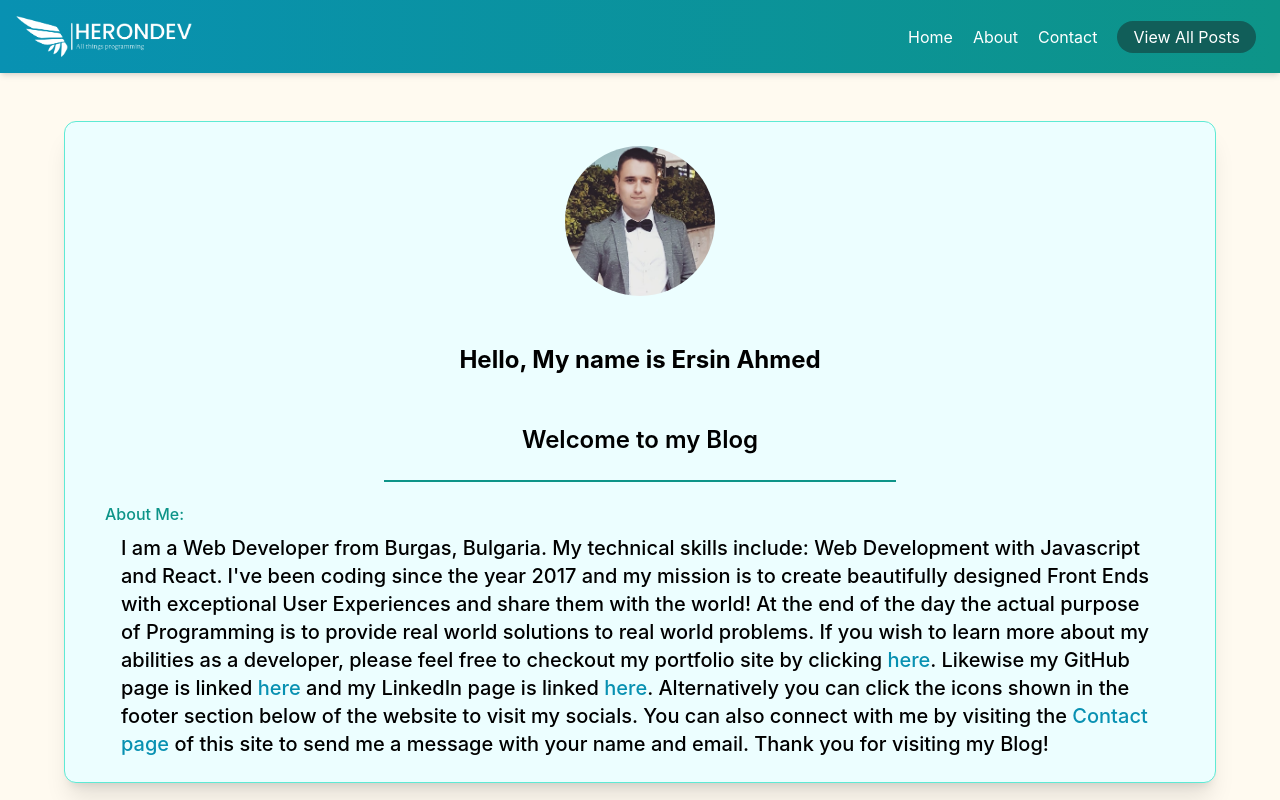
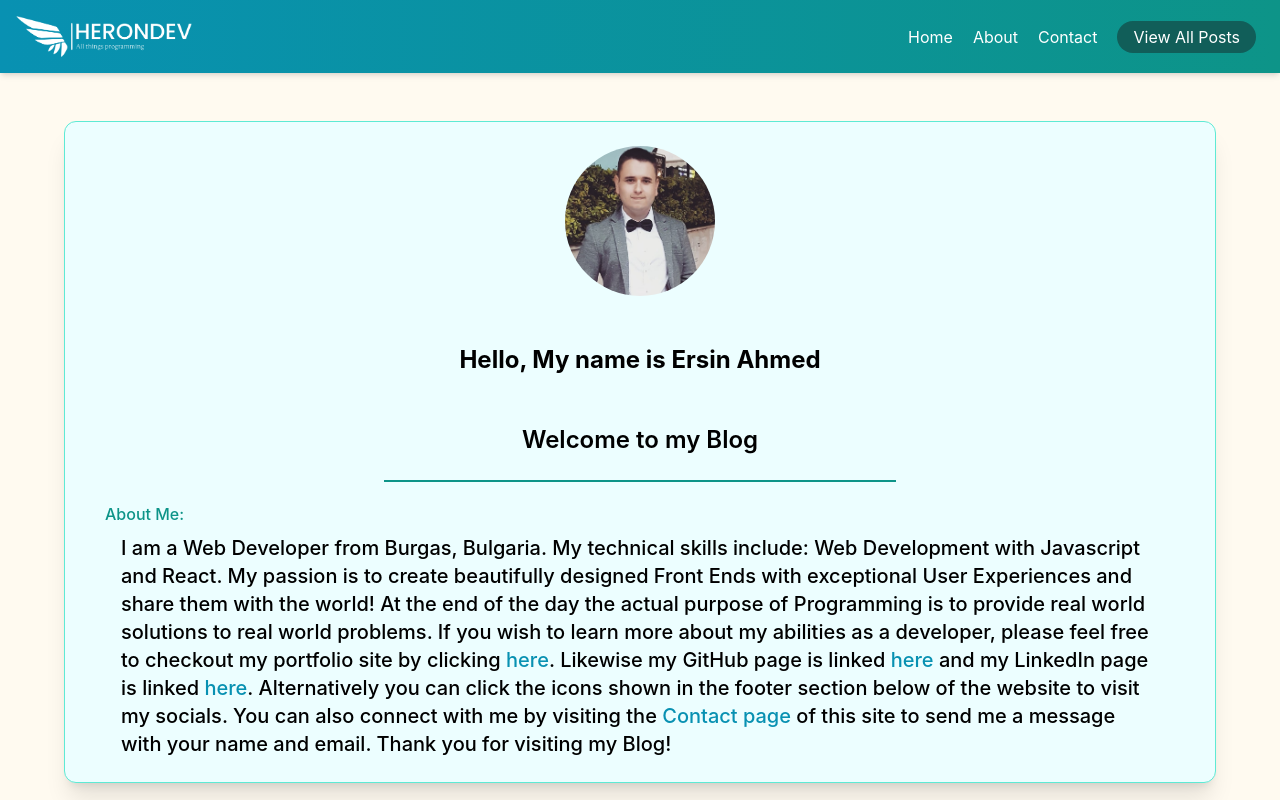
Before and after one commit to ersin-ahmed/herondevblog, a Next.js app: page /About in a window 1280 px wide. Shown: the top 800 px of the page. Built offline with nearby package versions, Linux system fonts and the light colour scheme.

Commit message:
Changed layout of main page

```diff
--- a/pages/About.tsx
+++ b/pages/About.tsx
@@ -34,13 +34,12 @@ export default function About() {
 					</p>
 					<p className='text-xl font-medium text-left px-12'>
 						I am a Web Developer from Burgas, Bulgaria. My technical skills
-						include: Web Development with Javascript and React. I&apos;ve been
-						coding since the year 2017 and my mission is to create beautifully
-						designed Front Ends with exceptional User Experiences and share them
-						with the world! At the end of the day the actual purpose of
-						Programming is to provide real world solutions to real world
-						problems. If you wish to learn more about my abilities as a
-						developer, please feel free to checkout my portfolio site by
+						include: Web Development with Javascript and React. My passion is to
+						create beautifully designed Front Ends with exceptional User
+						Experiences and share them with the world! At the end of the day the
+						actual purpose of Programming is to provide real world solutions to
+						real world problems. If you wish to learn more about my abilities as
+						a developer, please feel free to checkout my portfolio site by
 						clicking{' '}
 						<a
 							href='https://www.ersinahmed.dev/'
```
